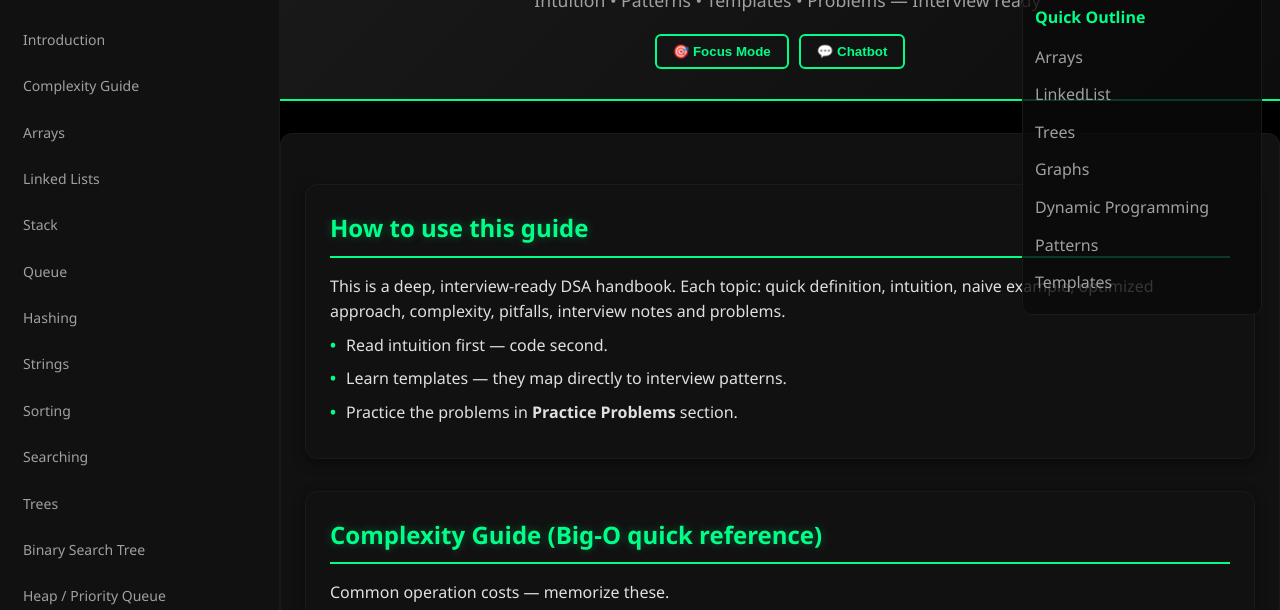
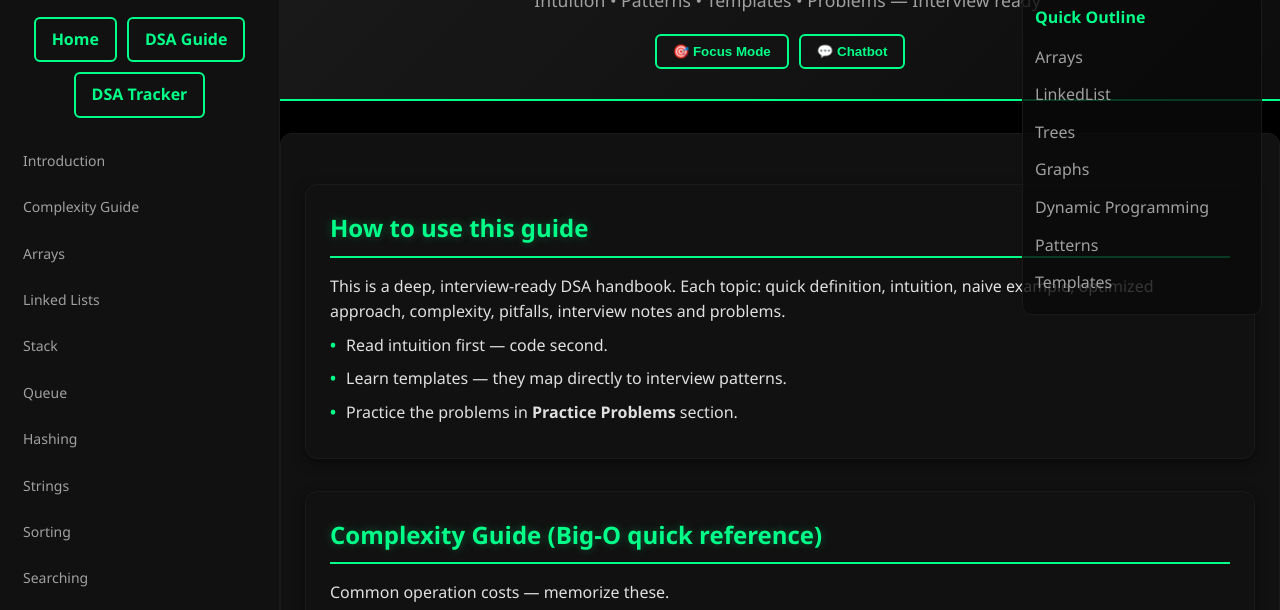
Before and after one commit to Satish-970/Guide, a plain HTML site: page pages/dsa.html in a window 1280 px wide. Shown: the part 118-728 px from the top of the page. Drawn offline with Linux system fonts and the light colour scheme.

Commit message:
Update dsa.html

```diff
--- a/pages/dsa.html
+++ b/pages/dsa.html
@@ -47,6 +47,11 @@
     <div class="toc-title">DSA Guide</div>
     <div class="search-container">
       <input id="searchInput" placeholder="Search topics..." />
+       <nav class="top-actions">
+      <a class="btn" href="../index.html">Home</a>
+      <a class="btn ghost" href="dsa.html">DSA Guide</a>
+      <a class="btn ghost" href="dsa_tracker.html">DSA Tracker</a>
+    </nav>
     </div>
     <ul class="toc">
       <li><a href="#intro">Introduction</a></li>
```
